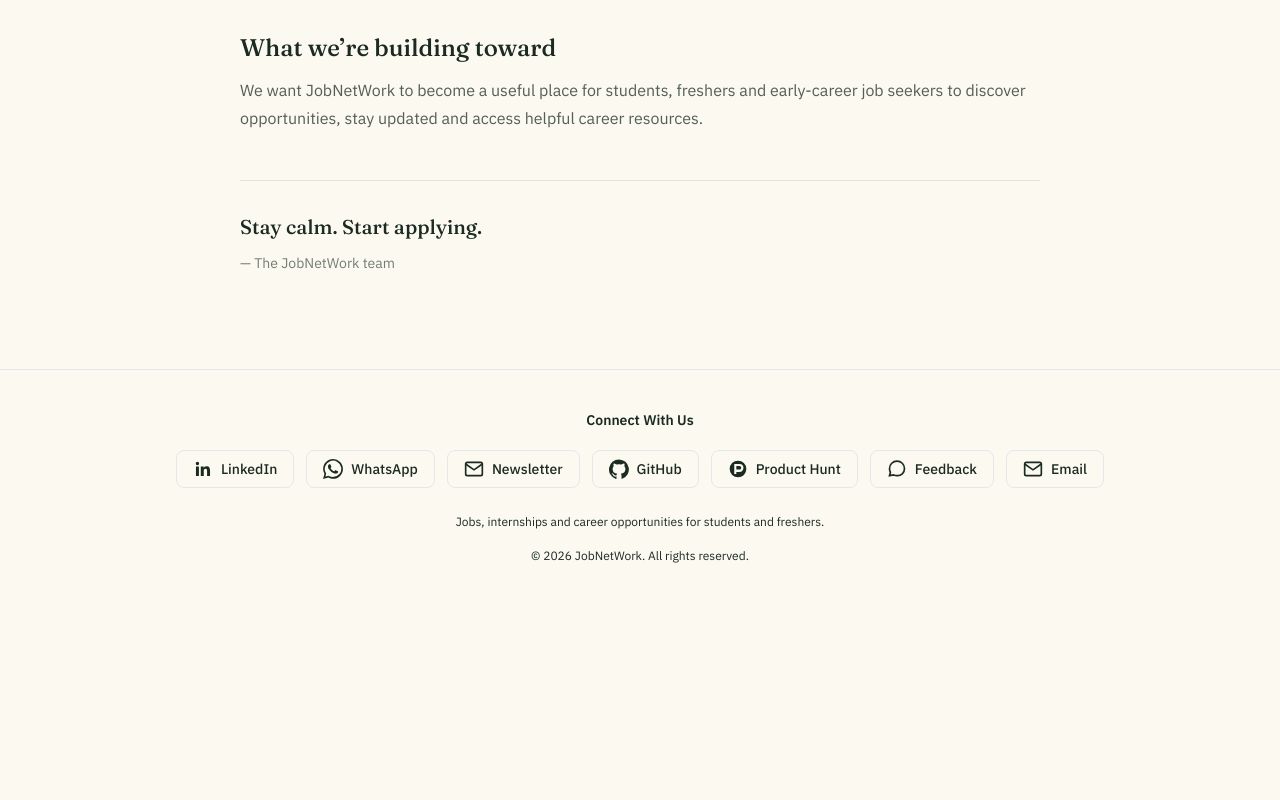
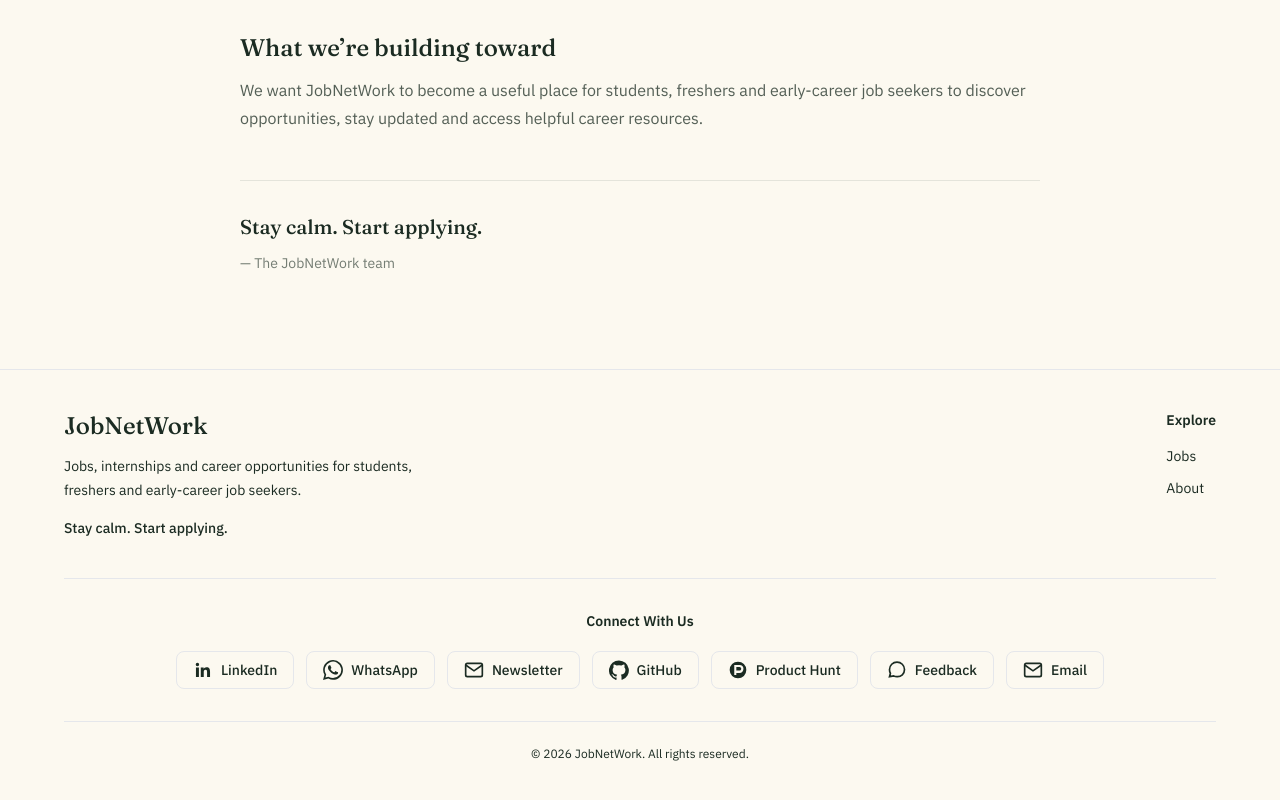
Before and after one commit to tinaaswanii/JobNetWork, a Next.js app: page /about in a window 1280 px wide. Shown: the part 1774-2574 px from the top of the page. Before the commit the page ends 2378 px from the top, so only its background shows below. Built offline with nearby package versions, Linux system fonts and the light colour scheme.

Commit message:
Update Footer.tsx

```diff
--- a/components/Footer.tsx
+++ b/components/Footer.tsx
@@ -60,7 +60,7 @@ const socialLinks = [
   },
   {
     name: "Product Hunt",
-    href: "https://www.producthunt.com/products/jobnetwork?utm_source=other&utm_medium=social",
+    href: "https://www.producthunt.com/products/jobnetwork",
     icon: (
       <svg
         viewBox="0 0 24 24"
@@ -74,12 +74,53 @@ const socialLinks = [
   },
 ];
 
+const exploreLinks = [
+  { name: "Jobs", href: "/" },
+  { name: "About", href: "/about" },
+];
+
 export default function Footer() {
   return (
     <footer className="mt-12 border-t px-4 py-10 sm:px-6">
       <div className="mx-auto max-w-6xl">
-        <div className="flex flex-col items-center text-center">
-          <h3 className="text-sm font-semibold">Connect With Us</h3>
+        <div className="grid gap-10 md:grid-cols-[1fr_auto]">
+          {/* Brand */}
+          <div className="text-center md:text-left">
+            <h2 className="font-display text-2xl">JobNetWork</h2>
+
+            <p className="mt-3 max-w-md text-sm leading-6 text-muted-foreground md:max-w-sm">
+              Jobs, internships and career opportunities for students,
+              freshers and early-career job seekers.
+            </p>
+
+            <p className="mt-4 text-sm font-medium">
+              Stay calm. Start applying.
+            </p>
+          </div>
+
+          {/* Explore */}
+          <div className="text-center md:text-left">
+            <h3 className="text-sm font-semibold">Explore</h3>
+
+            <div className="mt-4 flex flex-col gap-3 text-sm">
+              {exploreLinks.map((link) => (
+                <a
+                  key={link.name}
+                  href={link.href}
+                  className="text-muted-foreground transition hover:text-ink"
+                >
+                  {link.name}
+                </a>
+              ))}
+            </div>
+          </div>
+        </div>
+
+        {/* Social links */}
+        <div className="mt-10 border-t pt-8">
+          <h3 className="text-center text-sm font-semibold">
+            Connect With Us
+          </h3>
 
           <div className="mt-5 flex flex-wrap items-center justify-center gap-2 sm:gap-3">
             {socialLinks.map((link) => (
@@ -97,6 +138,7 @@ export default function Footer() {
               </a>
             ))}
 
+            {/* Feedback */}
             <a
               href="https://wa.me/916262158299"
               target="_blank"
@@ -118,6 +160,7 @@ export default function Footer() {
               <span>Feedback</span>
             </a>
 
+            {/* Email */}
             <a
               href="mailto:thedigitalldreamerr@gmail.com"
               aria-label="Email JobNetWork"
@@ -138,13 +181,11 @@ export default function Footer() {
               <span>Email</span>
             </a>
           </div>
+        </div>
 
-          <p className="mt-6 max-w-md text-xs leading-5 text-muted-foreground">
-            Jobs, internships and career opportunities for students and
-            freshers.
-          </p>
-
-          <p className="mt-4 text-xs text-muted-foreground">
+        {/* Copyright */}
+        <div className="mt-8 border-t pt-6 text-center">
+          <p className="text-xs text-muted-foreground">
             © {new Date().getFullYear()} JobNetWork. All rights reserved.
           </p>
         </div>
```
